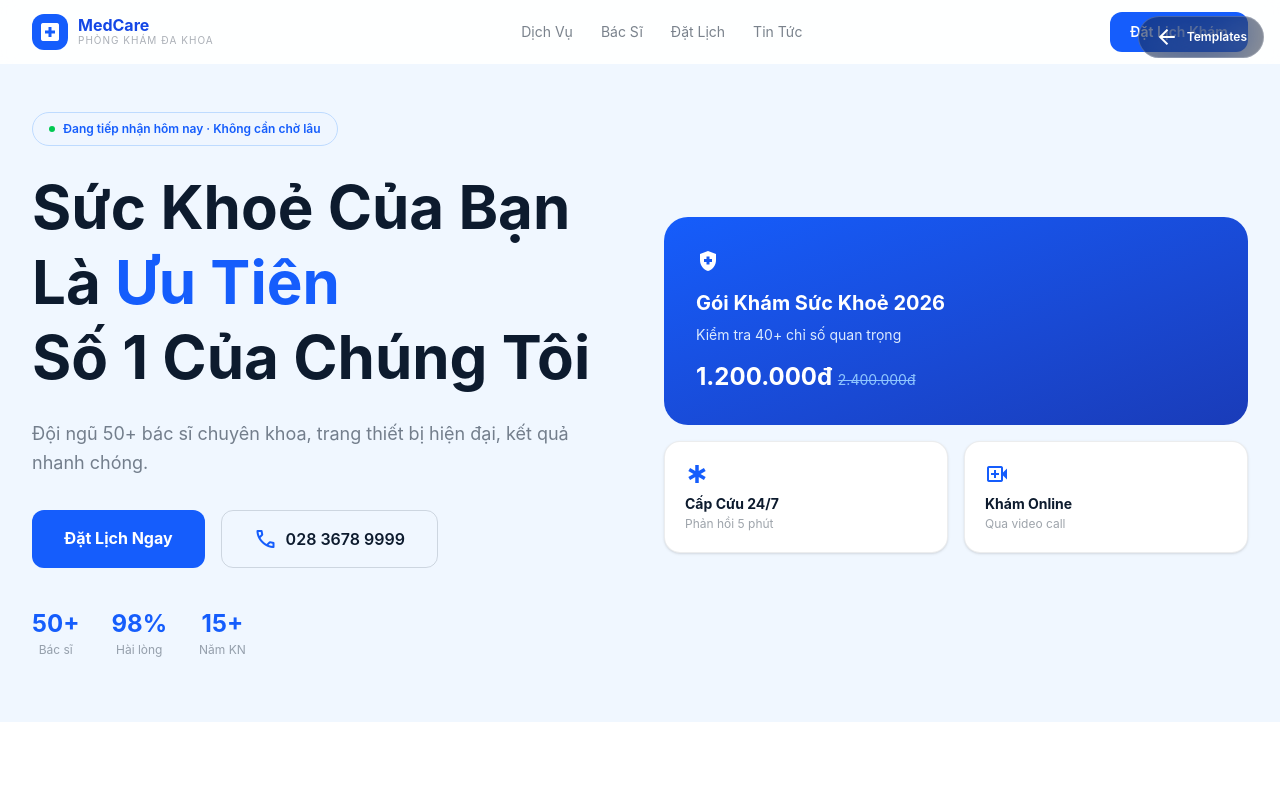
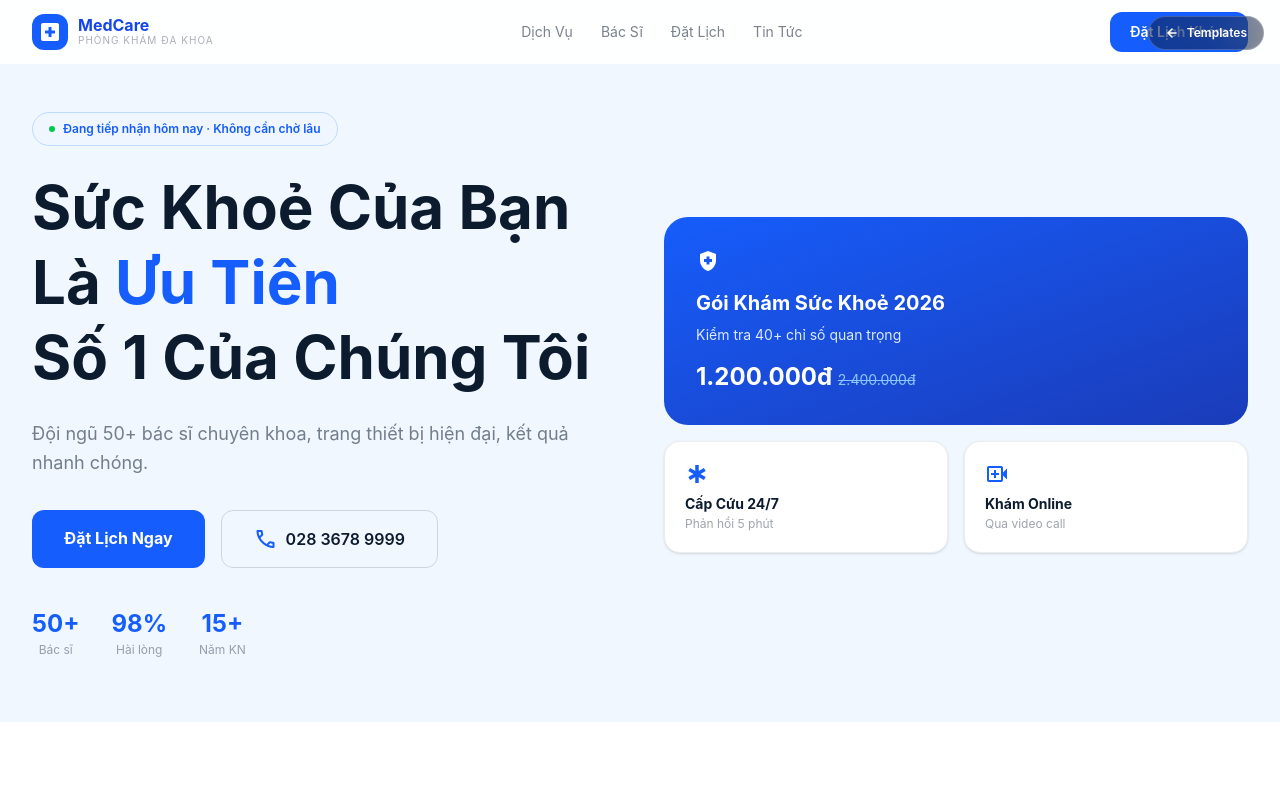
Before and after one commit to vien105200318/vaitechasiaweb, a Next.js app: page /demo/clinic in a window 1280 px wide. Shown: the top 800 px of the page. Built offline with nearby package versions, Linux system fonts and the light colour scheme.

Commit message:
fix: replace Material Symbol icon with inline SVG in DemoBackButton

```diff
--- a/components/demo/DemoUI.tsx
+++ b/components/demo/DemoUI.tsx
@@ -66,7 +66,9 @@ export function DemoBackButton() {
     <div className="fixed top-4 right-4 z-[100]">
       <a href="/templates"
         className="flex items-center gap-2 bg-black/40 hover:bg-black/60 backdrop-blur-xl border border-white/20 text-white text-xs font-semibold px-4 py-2 rounded-full transition-all hover:scale-105 active:scale-95">
-        <span className="material-symbols-outlined text-sm">arrow_back</span>
+        <svg width="14" height="14" viewBox="0 0 24 24" fill="none" stroke="currentColor" strokeWidth="2.5" strokeLinecap="round" strokeLinejoin="round">
+          <path d="M19 12H5M12 5l-7 7 7 7"/>
+        </svg>
         Templates
       </a>
     </div>
```
